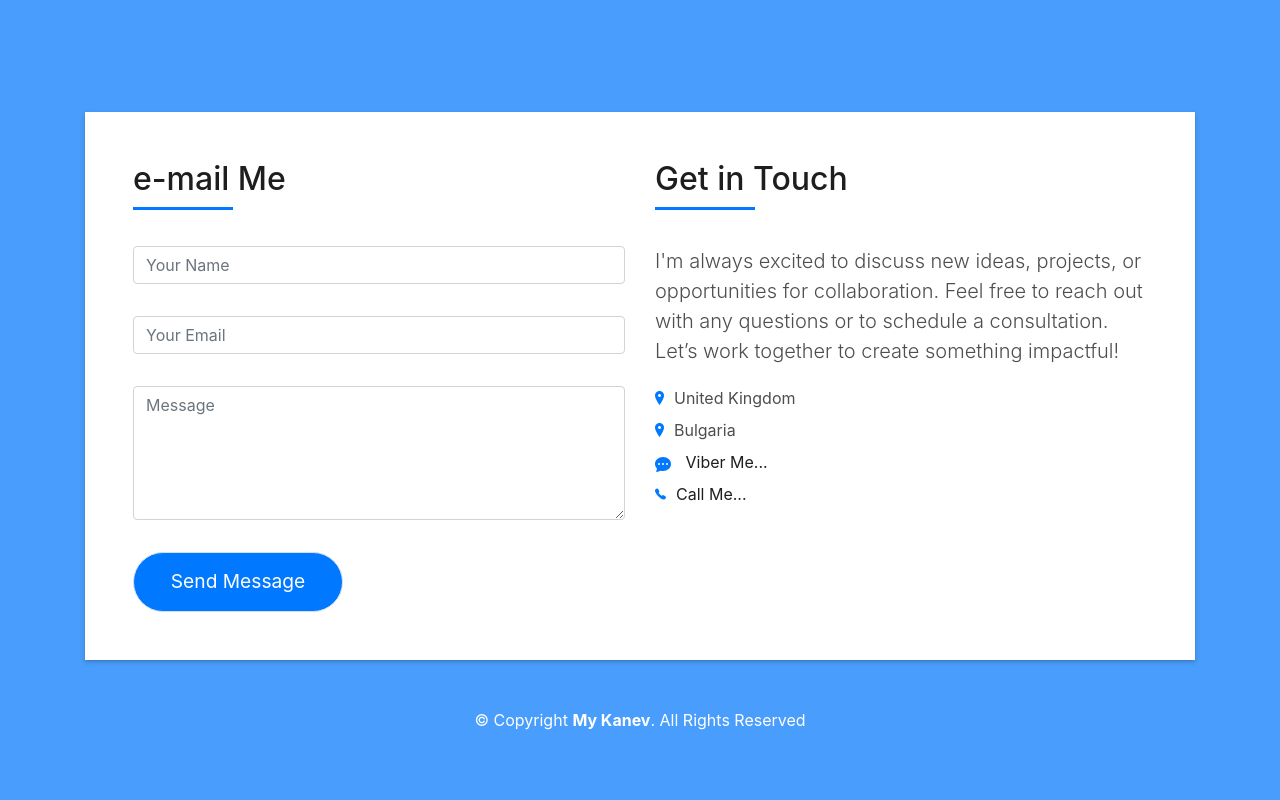
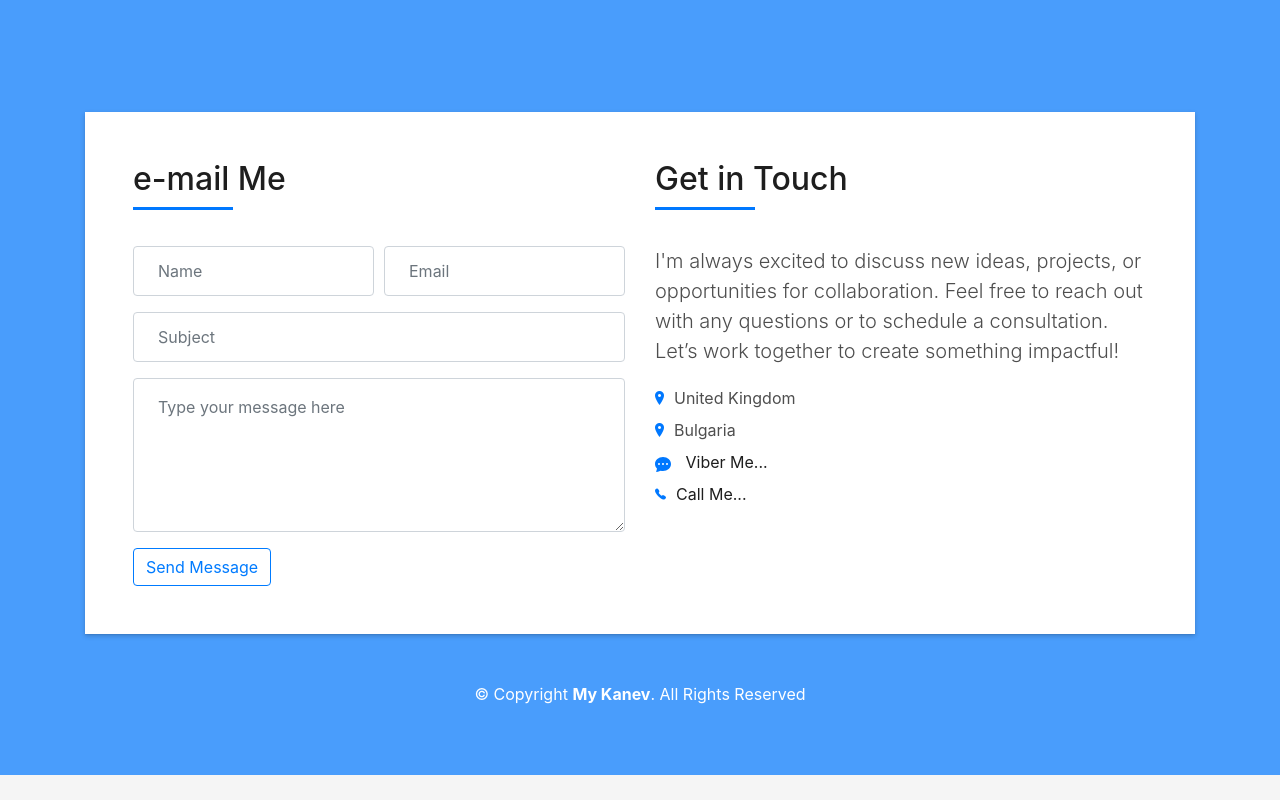
Before and after one commit to knaevKMK/My.Resume.JS, a plain HTML site: page index.html in a window 1280 px wide. Shown: the part 4655-5455 px from the top of the page. After the commit the page ends 5430 px from the top, so only its background shows below. Drawn offline with Linux system fonts and the light colour scheme; files whose address does not match are found by name.

Commit message:
FIX: email form

```diff
--- a/index.html
+++ b/index.html
@@ -1,5 +1,6 @@
 <!DOCTYPE html>
 <html lang="en">
+
 <head>
 	<meta charset="utf-8" />
 	<title>My Kanev</title>
@@ -21,15 +22,8 @@
 	<nav class="navbar navbar-b navbar-trans navbar-expand-md fixed-top" id="mainNav">
 		<div class="container">
 			<a class="navbar-brand js-scroll" href="#page-top">My Knev</a>
-				<button
-					class="navbar-toggler collapsed"
-					type="button"
-					data-toggle="collapse"
-					data-target="#navbarDefault"
-					aria-controls="navbarDefault"
-					aria-expanded="false"
-					aria-label="Toggle navigation"
-				>
+			<button class="navbar-toggler collapsed" type="button" data-toggle="collapse" data-target="#navbarDefault"
+				aria-controls="navbarDefault" aria-expanded="false" aria-label="Toggle navigation">
 				<span></span>
 				<span></span>
 				<span></span>
@@ -63,10 +57,9 @@
 					<h1 class="intro-title mb-4">Hi!</h1>
 					<h1 class="intro-title mb-4">I am Krasimir Kanev</h1>
 					<p class="intro-subtitle">
-							<span class="text-slider-items"
-								>Fullstack Developer and DevOps, Backend with .NET | SPRING | Node JS,Frontend with
-								React | Angular</span
-							><strong class="text-slider"></strong>
+						<span class="text-slider-items">Fullstack Developer and DevOps, Backend with .NET | SPRING |
+							Node JS,Frontend with
+							React | Angular</span><strong class="text-slider"></strong>
 					</p>
 				</div>
 			</div>
@@ -83,11 +76,8 @@
 								<div class="row">
 									<div class="col-sm-6 col-md-5">
 										<div class="about-img">
-												<img
-													src="https://media.licdn.com/dms/image/v2/D4D03AQExUIH1CTwYug/profile-displayphoto-shrink_800_800/profile-displayphoto-shrink_800_800/0/1731318945466?e=1736985600&v=beta&t=oqq0aRkRPl1rem62L-g7hvE42DYbj0bppkA3U7yZDwY"
-													class="img-fluid rounded b-shadow-a"
-													alt=""
-												/>
+											<img src="https://media.licdn.com/dms/image/v2/D4D03AQExUIH1CTwYug/profile-displayphoto-shrink_800_800/profile-displayphoto-shrink_800_800/0/1731318945466?e=1736985600&v=beta&t=oqq0aRkRPl1rem62L-g7hvE42DYbj0bppkA3U7yZDwY"
+												class="img-fluid rounded b-shadow-a" alt="" />
 										</div>
 									</div>
 									<div class="col-sm-6 col-md-7">
@@ -104,47 +94,23 @@
 									<p class="title-s">Skill</p>
 									<span>C#</span> <span class="pull-right">90%</span>
 									<div class="progress">
-											<div
-												class="progress-bar"
-												role="progressbar"
-												style="width: 95%"
-												aria-valuenow="50"
-												aria-valuemin="0"
-												aria-valuemax="100"
-											></div>
+										<div class="progress-bar" role="progressbar" style="width: 95%"
+											aria-valuenow="50" aria-valuemin="0" aria-valuemax="100"></div>
 									</div>
 									<span>JS</span> <span class="pull-right">90%</span>
 									<div class="progress">
-											<div
-												class="progress-bar"
-												role="progressbar"
-												style="width: 90%"
-												aria-valuenow="90"
-												aria-valuemin="0"
-												aria-valuemax="100"
-											></div>
+										<div class="progress-bar" role="progressbar" style="width: 90%"
+											aria-valuenow="90" aria-valuemin="0" aria-valuemax="100"></div>
 									</div>
 									<span>Java</span> <span class="pull-right">80%</span>
 									<div class="progress">
-											<div
-												class="progress-bar"
-												role="progressbar"
-												style="width: 80%"
-												aria-valuenow="80"
-												aria-valuemin="0"
-												aria-valuemax="100"
-											></div>
+										<div class="progress-bar" role="progressbar" style="width: 80%"
+											aria-valuenow="80" aria-valuemin="0" aria-valuemax="100"></div>
 									</div>
 									<span>SQL</span> <span class="pull-right">75%</span>
 									<div class="progress">
-											<div
-												class="progress-bar"
-												role="progressbar"
-												style="width: 75%"
-												aria-valuenow="75"
-												aria-valuemin="0"
-												aria-valuemax="100"
-											></div>
+										<div class="progress-bar" role="progressbar" style="width: 75%"
+											aria-valuenow="75" aria-valuemin="0" aria-valuemax="100"></div>
 									</div>
 								</div>
 							</div>
@@ -549,10 +515,8 @@
 		</div>
 	</section>
 
-		<section
-			class="paralax-mf footer-paralax bg-image sect-mt4 route"
-			style="background-image: url(img/back-footer.jpg)"
-		>
+	<section class="paralax-mf footer-paralax bg-image sect-mt4 route"
+		style="background-image: url(img/back-footer.jpg)">
 		<div class="overlay-mf"></div>
 		<div class="container">
 			<div class="row">
@@ -565,78 +529,47 @@
 										<h5 class="title-left">e-mail Me</h5>
 									</div>
 									<div>
-											<form
-												action="https://formsubmit.co/el/confirm/7cd9e95abae2e0af6c083608173f823b"
-												method="POST"
-												class="contactForm"
-											>
-												<div id="sendmessage">Your message has been sent. Thank you!</div>
-												<div id="errormessage"></div>
-												<div hidden>
-													<input type="hidden" name="_next" value="https://kr-knev.onrender.com/" />
-                          <input type="hidden" name="_captcha" value="true">
-                          <input type="hidden" name="_autoresponse" value="Thank you!  I will contact you soon. Regards!">
+										<form name="sentMessage" id="contactForm"
+											action="https://formsubmit.co/641f12215487747e9c92f1482681a64f"
+											method="POST">
+											<div class="form-row">
+												<div class="control-group col-sm-6">
+													<input type="text" name="name" class="form-control p-4" id="name"
+														placeholder="Name" required="required"
+														data-validation-required-message="Please enter your name" />
+													<p class="help-block text-danger"></p>
 												</div>
-												<div class="row">
-													<div class="col-md-12 mb-3">
-														<div class="form-group">
-															<input
-																type="text"
-																name="name"
-																class="form-control"
-																id="name"
-																placeholder="Your Name"
-																data-rule="minlen:4"
-																data-msg="Please enter at least 4 chars"
-															/>
-															<div class="validation"></div>
+												<div class="control-group col-sm-6">
+													<input type="email" name="email" class="form-control p-4" id="email"
+														placeholder="Email" required="required"
+														data-validation-required-message="Please enter your email" />
+													<p class="help-block text-danger"></p>
 												</div>
 											</div>
-													<div class="col-md-12 mb-3">
-														<div class="form-group">
-															<input
-																type="email"
-																class="form-control"
-																name="email"
-																id="email"
-																placeholder="Your Email"
-																data-rule="email"
-																data-msg="Please enter a valid email"
-															/>
-															<div class="validation"></div>
+											<div class="control-group">
+												<input type="text" name="subject" class="form-control p-4" id="subject"
+													placeholder="Subject" required="required"
+													data-validation-required-message="Please enter a subject" />
+												<p class="help-block text-danger"></p>
 											</div>
+											<div class="control-group">
+												<textarea name="message" class="form-control py-3 px-4" rows="5"
+													id="message" placeholder="Type your message here"
+													required="required"
+													data-validation-required-message="Please enter your message"></textarea>
+												<p class="help-block text-danger"></p>
 											</div>
-													<div hidden>
-														<div class="form-group">
-															<input
-																type="hidden"
-																name="_subject"
-																value="My Kanev form"
-															/>
-														</div>
-													</div>
-													<div class="col-md-12 mb-3">
-														<div class="form-group">
-															<textarea
-																class="form-control"
-																name="message"
-																rows="5"
-																data-rule="required"
-																data-msg="Please write something for us"
-																placeholder="Message"
-															></textarea>
-															<div class="validation"></div>
-														</div>
-													</div>
-													<div class="col-md-12">
-														<button
-															type="submit"
-															class="button button-a button-big button-rouded"
-														>
+											<div>
+												<button class="btn btn-outline-primary" type="submit"
+													id="sendMessageButton">
 													Send Message
 												</button>
 											</div>
-												</div>
+											<input type="hidden" name="_subject" value="Portfolio contact form submit!">
+											<input type="hidden" name="_blacklist"
+												value="spammy pattern, banned term, phrase">
+											<input type="hidden" name="_next" value="https://kr-knev.onrender.com/">
+											<input type="text" name="_honey" style="display:none">
 										</form>
 									</div>
 								</div>
@@ -655,15 +588,18 @@
 
 											<li><span class="ion-ios-location"></span>Bulgaria</li>
 											<li>
-													<a href="viber://chat?number=+359877788318"
-														><span ><svg xmlns="http://www.w3.org/2000/svg" width="16" height="16" fill="currentColor" class="bi bi-chat-dots-fill" viewBox="0 0 16 16">
-                              <path d="M16 8c0 3.866-3.582 7-8 7a9 9 0 0 1-2.347-.306c-.584.296-1.925.864-4.181 1.234-.2.032-.352-.176-.273-.362.354-.836.674-1.95.77-2.966C.744 11.37 0 9.76 0 8c0-3.866 3.582-7 8-7s8 3.134 8 7M5 8a1 1 0 1 0-2 0 1 1 0 0 0 2 0m4 0a1 1 0 1 0-2 0 1 1 0 0 0 2 0m3 1a1 1 0 1 0 0-2 1 1 0 0 0 0 2"/>
+												<a href="viber://chat?number=+359877788318"><span><svg
+															xmlns="http://www.w3.org/2000/svg" width="16" height="16"
+															fill="currentColor" class="bi bi-chat-dots-fill"
+															viewBox="0 0 16 16">
+															<path
+																d="M16 8c0 3.866-3.582 7-8 7a9 9 0 0 1-2.347-.306c-.584.296-1.925.864-4.181 1.234-.2.032-.352-.176-.273-.362.354-.836.674-1.95.77-2.966C.744 11.37 0 9.76 0 8c0-3.866 3.582-7 8-7s8 3.134 8 7M5 8a1 1 0 1 0-2 0 1 1 0 0 0 2 0m4 0a1 1 0 1 0-2 0 1 1 0 0 0 2 0m3 1a1 1 0 1 0 0-2 1 1 0 0 0 0 2" />
 														</svg> </span>Viber Me...
 												</a>
 											</li>
 											<li>
-													<a href="tel:+359877788318"
-														><span class="ion-ios-telephone"></span>Call Me...
+												<a href="tel:+359877788318"><span class="ion-ios-telephone"></span>Call
+													Me...
 												</a>
 											</li>
 										</ul>
@@ -705,4 +641,5 @@
 	<script src="contactform/contactform.js"></script>
 	<script src="js/main.js"></script>
 </body>
+
 </html>
```
Lines whose indentation alone changed are shown as unchanged.
